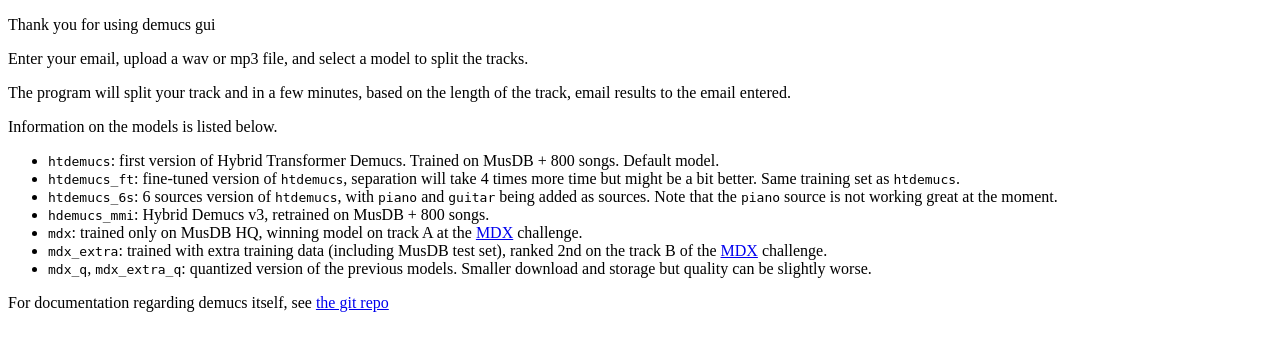
After one commit to tissakhosla/demucs-gui, a Flask app: page /help in a window 1280 px wide. The commit adds this page. Shown: the top 351 px of the page. Run offline with Flask 2, Linux system fonts and the light colour scheme; parts of the project's set-up code (start-up, migrations or seed data) failed here and were passed over.

Commit message:
added support for choosing model

```diff
--- a/main.py
+++ b/main.py
@@ -25,6 +25,9 @@ logging.basicConfig(level=logging.INFO)
 
 UPLOAD_FOLDER = '/tmp/uploads'
 ALLOWED_EXTENSIONS = { 'wav', 'mp3' }
+MODELS = [
+    'htdemucs', 'htdemucs_ft', 'htdemucs_6s', 'htdemucs_mmi',
+    'mdx', 'mdx_extra', 'mdx_q', 'mdx_extra_q']
 
 app = Flask(__name__)
 app.config['UPLOAD_FOLDER'] = UPLOAD_FOLDER
@@ -65,10 +68,13 @@ def email(uid, fn, em, ip, dm):
         \n http://{ip}/separated/{dm}/{uid}/other.wav \
         \n http://{ip}/separated/{dm}/{uid}/vocals.wav'
 
+    if dm == 'htdemucs_6s':
+        body += f'\n http://{ip}/separated/{dm}/{uid}/guitar.wav \
+        \n http://{ip}/separated/{dm}/{uid}/piano.wav'
+
     msg = f'Subject: {subject}\n\n{body}'
     server.sendmail(me, to, msg)
 
-    logging.info(' > to: %s', em)
     server.quit()
 
 def demucs(p, m):
@@ -77,6 +83,8 @@ def demucs(p, m):
 def process(path, code, trackname, uemail, hostip, model):
     demucs(path, model)
     email(code, trackname, uemail, hostip, model)
+    # TODO: Why does this fire before demucs is complete?
+    logging.info(' > EMAIL to: %s', uemail)
 
 @app.route("/")
 def to_upload():
@@ -111,12 +119,11 @@ def upload_file():
             logging.info(' < TYPE: %s', file.content_type)
             logging.info(' < SIZE: %s bytes', len(file.read()))
             file.seek(0)
-            codename = str(uuid.uuid4())
 
             # write file to FS
+            codename = str(uuid.uuid4())
             filepath = os.path.join(app.config['UPLOAD_FOLDER'], codename)
             file.save(filepath)
-            print(filename)
 
             return redirect(url_for(
                 'success',
@@ -127,7 +134,7 @@ def upload_file():
                 sip=server_ip,
                 dm=demucsmodel))
 
-    return render_template('upload.html')
+    return render_template('upload.html', models=enumerate(MODELS))
 
 @app.route('/success')
 def success():
@@ -147,3 +154,7 @@ def success():
 @app.route('/separated/<path:filename>')
 def serve_static(filename):
     return send_from_directory('separated', filename)
+
+@app.route('/help')
+def help():
+    return render_template('help.html')
--- a/templates/base.html
+++ b/templates/base.html
@@ -5,7 +5,7 @@
     <meta charset="UTF-8">
     <meta name="viewport" content="width=device-width, initial-scale=1.0">
     <meta http-equiv="X-UA-Compatible" content="ie=edge">
-    <title>{% block title %}{% endblock %} - dMuxGui</title>
+    <title>{% block title %}{% endblock %} - demucsgui</title>
 </head>
 
 <body>
--- /dev/null
+++ b/templates/help.html
@@ -0,0 +1,35 @@
+{% extends 'base.html' %}
+{% block title %}Help{% endblock %}
+
+{% block body %}
+<p>Thank you for using demucs gui</p>
+<p>Enter your email, upload a wav or mp3 file, and select a model to split the tracks.</p>
+<p>The program will split your track and in a few minutes, based on the length of the track,
+    email results to the email entered.
+</p>
+<p>Information on the models is listed below.
+</p>
+<ul dir="auto">
+    <li><code>htdemucs</code>: first version of Hybrid Transformer Demucs. Trained on MusDB + 800 songs. Default model.
+    </li>
+    <li><code>htdemucs_ft</code>: fine-tuned version of <code>htdemucs</code>, separation will take 4 times more time
+        but might be a bit better. Same training set as <code>htdemucs</code>.</li>
+    <li><code>htdemucs_6s</code>: 6 sources version of <code>htdemucs</code>, with <code>piano</code> and
+        <code>guitar</code> being added as sources.
+        Note that the <code>piano</code> source is not working great at the moment.
+    </li>
+    <li><code>hdemucs_mmi</code>: Hybrid Demucs v3, retrained on MusDB + 800 songs.</li>
+    <li><code>mdx</code>: trained only on MusDB HQ, winning model on track A at the <a
+            href="https://www.aicrowd.com/challenges/music-demixing-challenge-ismir-2021" rel="nofollow">MDX</a>
+        challenge.</li>
+    <li><code>mdx_extra</code>: trained with extra training data (including MusDB test set), ranked 2nd on the track B
+        of the <a href="https://www.aicrowd.com/challenges/music-demixing-challenge-ismir-2021" rel="nofollow">MDX</a>
+        challenge.</li>
+    <li><code>mdx_q</code>, <code>mdx_extra_q</code>: quantized version of the previous models. Smaller download and
+        storage
+        but quality can be slightly worse.</li>
+</ul>
+<p>For documentation regarding demucs itself, see <a href="https://github.com/facebookresearch/demucs"
+        target="_blank">the git repo</a>
+</p>
+{% endblock %}
```
Also changed, not shown: templates/form.html (added, +19 -0 lines), templates/upload.html (+3 -25 lines).
